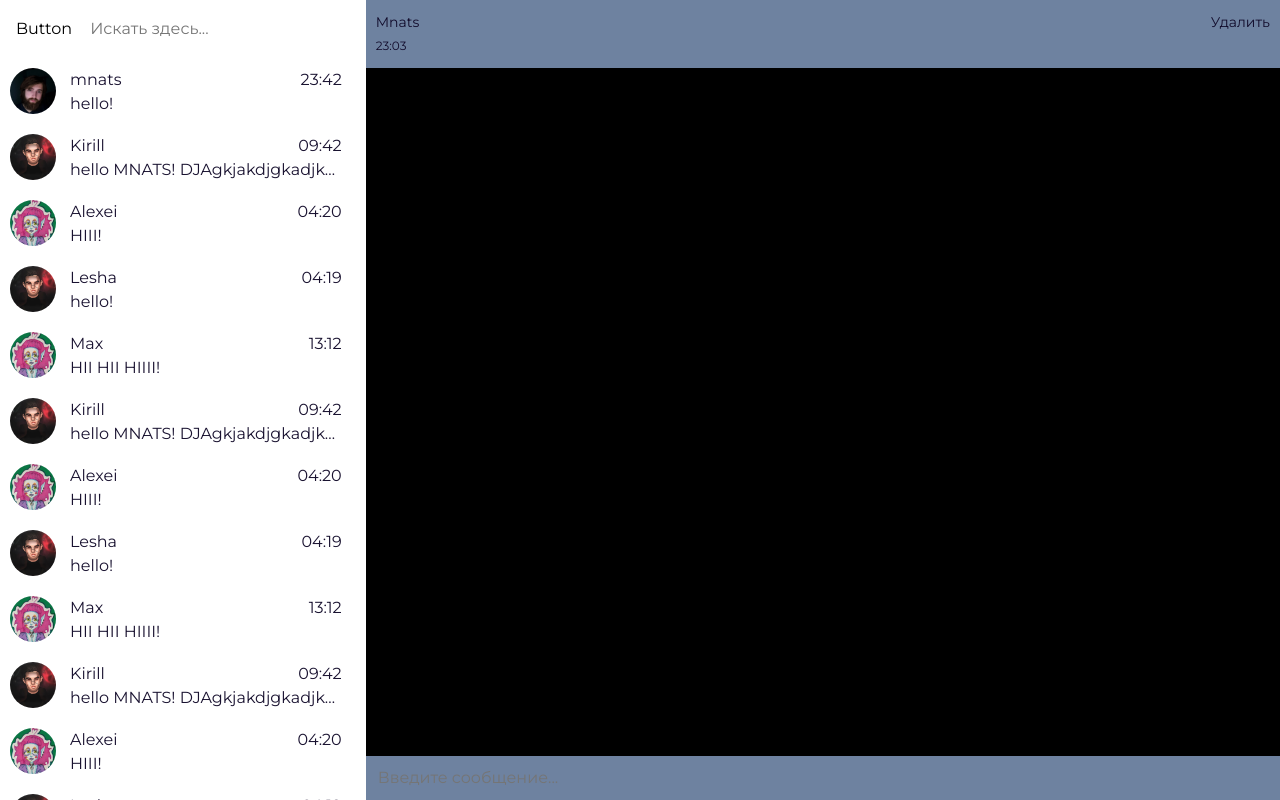
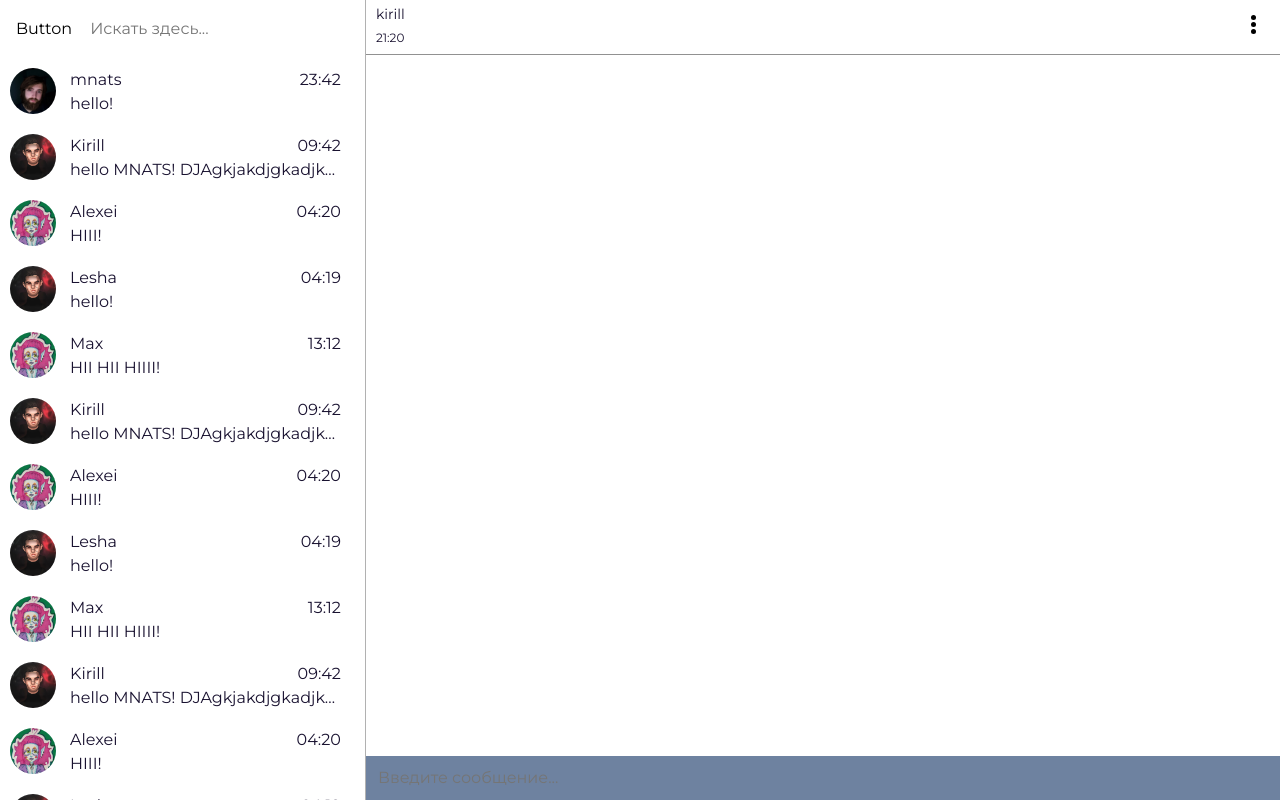
Before and after one commit to mnats725/mnatsakan-chat-ui, a React (Create React App) app: page / in a window 1280 px wide. Built offline with nearby package versions, Linux system fonts and the light colour scheme.

Commit message:
feat: socket in chat-header

```diff
--- a/src/components/chat-block/chat-block.css
+++ b/src/components/chat-block/chat-block.css
@@ -2,7 +2,7 @@
   position: relative;
   width: 100%;
   z-index: 2;
-  background-color: black;
+  background-color: #ffffff;
 }
 
 @media (max-width: 580px) {
--- a/src/components/chat-block/chat-block.tsx
+++ b/src/components/chat-block/chat-block.tsx
@@ -5,7 +5,7 @@ import './chat-block.css';
 
 export const ChatBlock = (): JSX.Element => (
   <div className='chat-block'>
-    <Header />
+    <Header name='kirill' onlineStatus='21:20' />
     <InputField />
   </div>
 );
--- a/src/components/chat-block/header/header.css
+++ b/src/components/chat-block/header/header.css
@@ -2,10 +2,16 @@
   position: absolute;
   width: 100%;
   display: flex;
-  padding: 10px;
-  background-color: #6e82a0;
   justify-content: space-between;
   z-index: 100;
+  border: 0px;
+  padding: 10px;
+  padding-top: 2px;
+  padding-bottom: 4px;
+  border-bottom: 1px;
+  border-style: solid;
+  border-color: #919191;
+  background-color: #ffffff;
 }
 
 .user-information-block .username {
@@ -15,6 +21,48 @@
   font-size: 12px;
 }
 
-.chat-header .parametrs {
+.chat-header .parametrs-menu {
+  display: flex;
+  justify-content: center;
+  align-items: center;
+  width: 34px;
+  cursor: pointer;
+}
+
+.parametrs-menu span {
+  position: absolute;
+  background-color: rgb(0, 0, 0);
+  width: 5px;
+  height: 5px;
+  top: 22px;
+  z-index: 3;
+  border-radius: 50%;
+}
+.parametrs-menu:after,
+.parametrs-menu:before {
+  content: '';
+  background-color: rgb(0, 0, 0);
+  position: absolute;
+  width: 5px;
+  height: 5px;
+  border-radius: 50%;
+}
+.parametrs-menu:before {
+  top: 15px;
+}
+.parametrs-menu::after {
+  bottom: 20px;
+}
+.parametrs-list {
+  /* display: flex; */
+}
+.parametrs-list li {
+  /* list-style: none;
+  margin: 0px 0px 0px 20px; */
+}
+.parametrs-link {
+  color: #000000;
+  text-transform: uppercase;
   font-size: 14px;
+  text-decoration: none;
 }
--- a/src/components/chat-block/header/header.tsx
+++ b/src/components/chat-block/header/header.tsx
@@ -1,12 +1,36 @@
 import './header.css';
 
-export const Header = (): JSX.Element => (
+type HeaderArgs = {
+  name: string;
+  onlineStatus: string;
+};
+
+export const Header = ({ name, onlineStatus }: HeaderArgs): JSX.Element => (
   <header className='chat-header'>
     <div className='user-information-block'>
-      <p className='username'>Mnats</p>
-      <p className='online-status'>23:03</p>
+      <p className='username'>{name}</p>
+      <p className='online-status'>{onlineStatus}</p>
     </div>
 
-    <div className='parametrs'>Удалить</div>
+    <nav className='parametrs-menu'>
+      <span />
+      <ul className='parametrs-list'>
+        <li>
+          <a href='/user-profile' className='parametrs-link'>
+            {/* а */}
+          </a>
+        </li>
+        <li>
+          <a href='/clear-chat' className='parametrs-link'>
+            {/* d */}
+          </a>
+        </li>
+        <li>
+          <a href='/chat' className='parametrs-link'>
+            {/* c */}
+          </a>
+        </li>
+      </ul>
+    </nav>
   </header>
 );
--- a/src/components/user-list-block/user-list-block.css
+++ b/src/components/user-list-block/user-list-block.css
@@ -1,5 +1,11 @@
 .user-list-block {
   width: 40%;
+  border-left: 0px;
+  border-right: 1px;
+  border-top: 0px;
+  border-bottom: 0px;
+  border-style: solid;
+  border-color: #b1b1b1;
 }
 
 .user-list-block .user-list {
```
